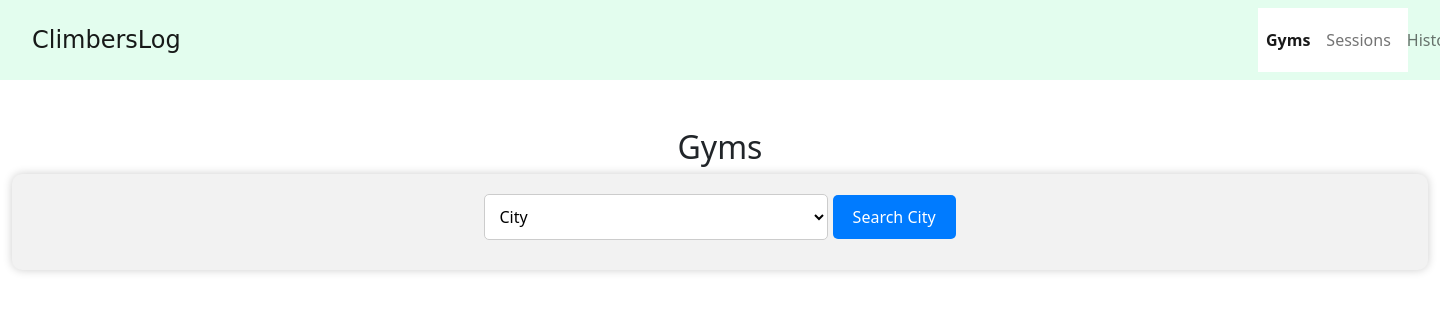
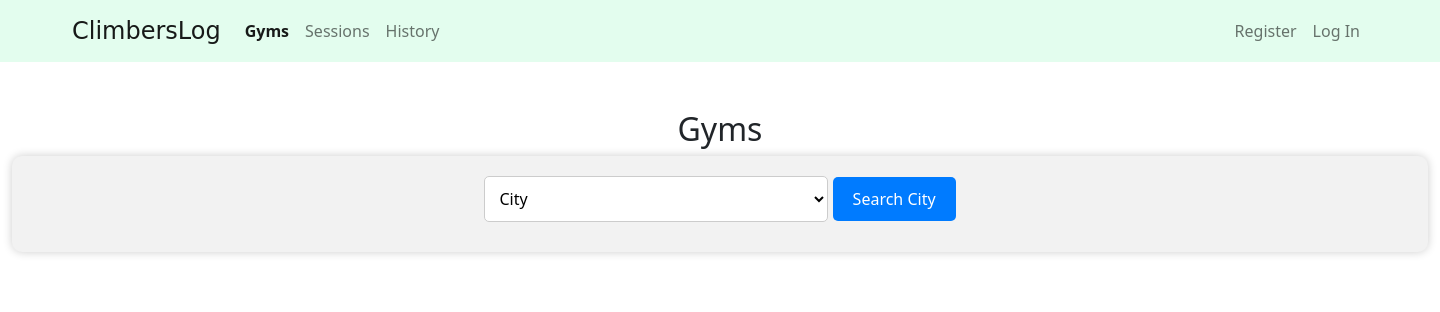
Before and after one commit to larstrk/ClimbersLog, a Flask app: page / in a window 1440 px wide; the page is wider, and only the part inside the window is pictured. Shown: the top 312 px of that part. Run offline with Flask 3, Linux system fonts and the light colour scheme; some libraries are stand-ins or nearby versions.

Commit message:
navbar updates

```diff
--- a/static/styles.css
+++ b/static/styles.css
@@ -1,16 +1,12 @@
 /* Adjust left and right padding of the navbar */
 .navbar {
-    padding-left: 20px; /* Increase or decrease as needed */
-    padding-right: 20px; /* Increase or decrease as needed */
-    height: 80px;
+    padding-left: 20px;
+    padding-right: 20px;
     background-color: transparent; /* Background color for desktop */
-    text-align: center; /* Center-align text for desktop */
 }
 
 .navbar-collapse {
-    background-color: white;
     text-align: center;
-    max-width: 150px;
 }
 
 /* Style the .navbar-brand with a fancy font-family and other styles */
--- a/templates/layout.html
+++ b/templates/layout.html
@@ -54,7 +54,7 @@
 
 
         <nav class="navbar navbar-expand-lg navbar-light" style="background-color: #e3fdee;">
-            <div class="container-fluid">
+            <div class="container">
               <a class="navbar-brand" href="/">ClimbersLog</a>
               <button class="navbar-toggler" type="button" data-bs-toggle="collapse" data-bs-target="#navbarNavAltMarkup" aria-controls="navbarNavAltMarkup" aria-expanded="false" aria-label="Toggle navigation">
                 <span class="navbar-toggler-icon"></span>
```
Also changed, not shown: 2 other files.
